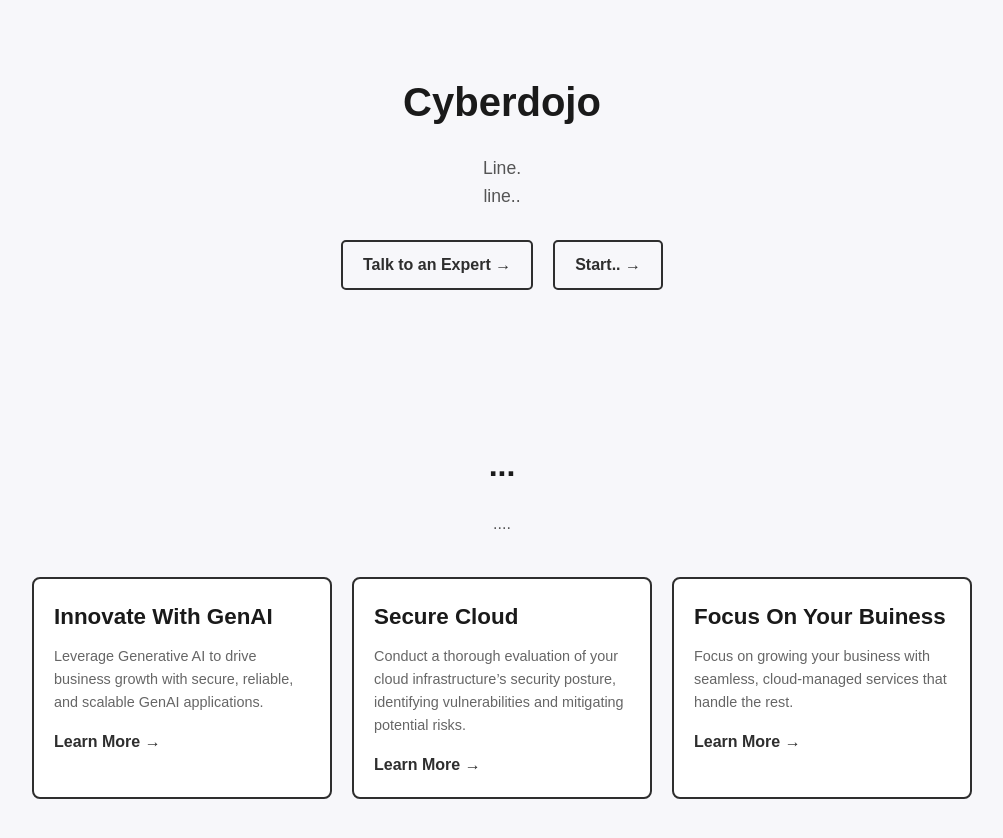
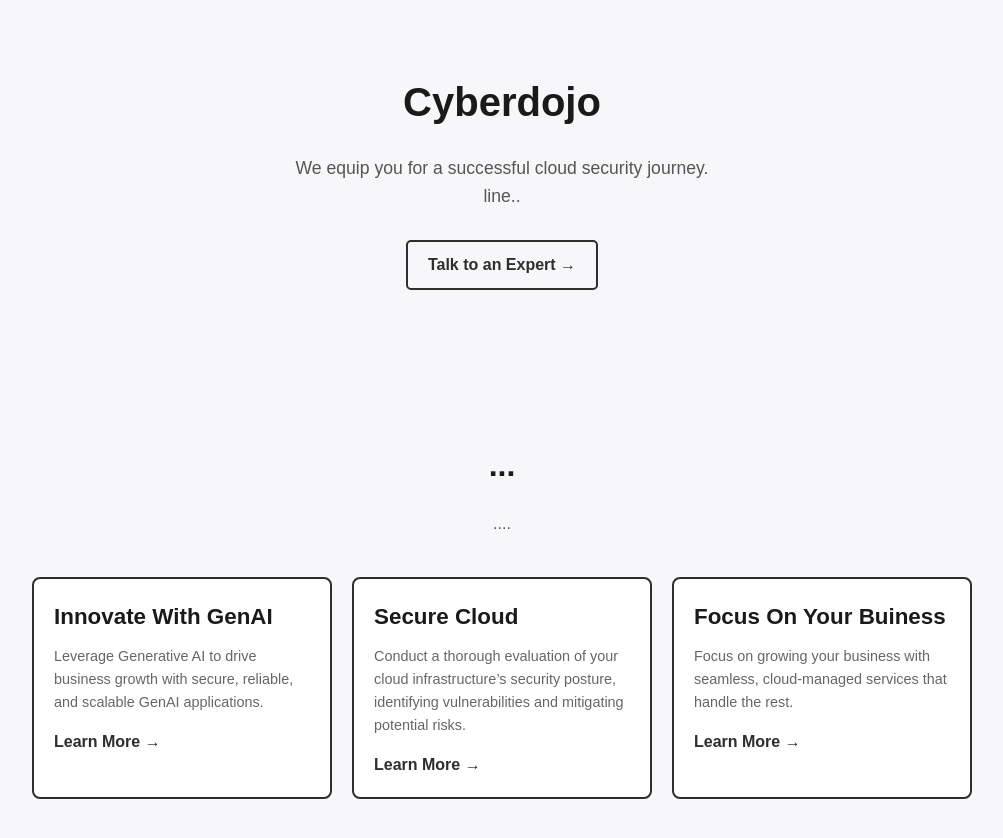
Before and after one commit to Ahmed-AG/cyberdojo-page, a Jekyll site: the page indexv2.html, which Jekyll copies as it is, in a window 1280 px wide. Shown: the top 838 px of the page, without its empty margins (138-1141 px from the left). Built offline with Jekyll 4.4.1, drawn with Linux system fonts in a browser that asks for light colours.

Commit message:
initialize page v2

```diff
--- a/indexv2.html
+++ b/indexv2.html
@@ -109,10 +109,9 @@
     <!-- Hero Section -->
     <section class="hero">
         <h1>Cyberdojo</h1>
-        <p>Line.<br>line..</p>
+        <p>We equip you for a successful cloud security journey.<br>line..</p>
         <div class="buttons">
             <a href="#" class="button">Talk to an Expert →</a>
-            <a href="#" class="button">Start.. →</a>
         </div>
     </section>
 
```
